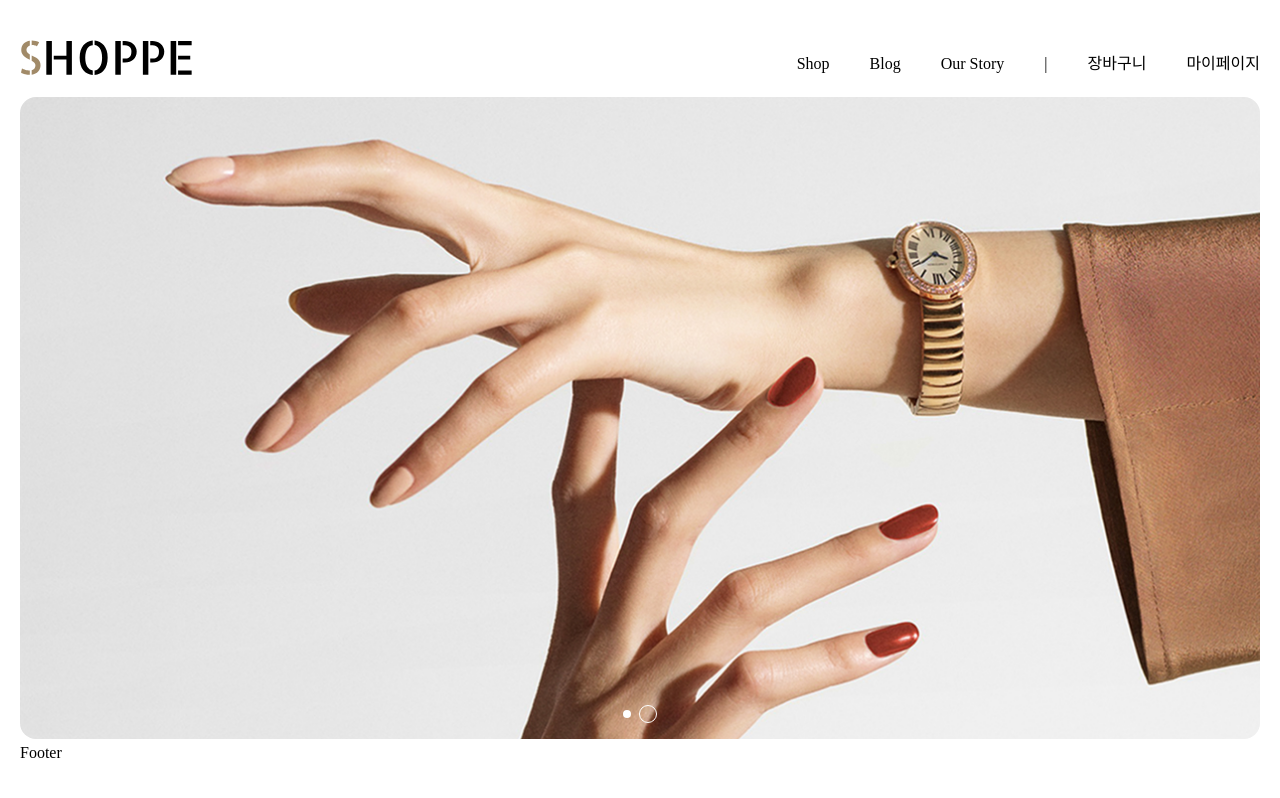
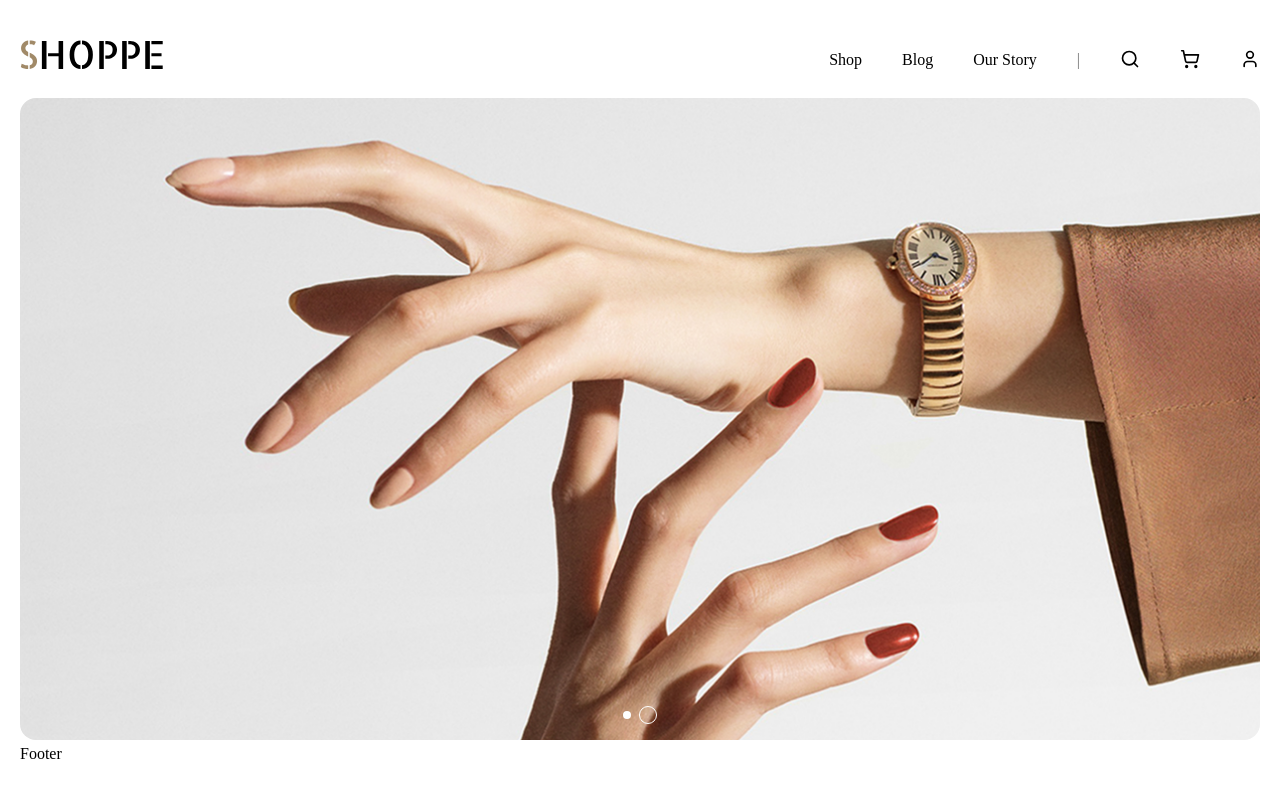
Before and after one commit to yyeonkim/ureca-shop, a React (Vite) app: page / in a window 1280 px wide. Built offline with nearby package versions, Linux system fonts and the light colour scheme.

Commit message:
style: 네비게이션 바 스타일 수정

```diff
--- a/package.json
+++ b/package.json
@@ -12,6 +12,7 @@
   "dependencies": {
     "axios": "^1.8.4",
     "json-server": "^1.0.0-beta.3",
+    "lucide-react": "^0.487.0",
     "path": "^0.12.7",
     "react": "^19.0.0",
     "react-dom": "^19.0.0",
--- a/src/components/layout/Header.jsx
+++ b/src/components/layout/Header.jsx
@@ -1,4 +1,5 @@
 import styles from "@/styles/Header.module.css";
+import { Search, ShoppingCart, User } from "lucide-react";
 import { NavLink } from "react-router";
 
 function Header() {
@@ -22,8 +23,15 @@ function Header() {
             Our Story
           </NavLink>
           <span>|</span>
-          <NavLink>장바구니</NavLink>
-          <NavLink>마이페이지</NavLink>
+          <NavLink to="#">
+            <Search size={20} />
+          </NavLink>
+          <NavLink to="#">
+            <ShoppingCart size={20} />
+          </NavLink>
+          <NavLink to="#">
+            <User size={20} />
+          </NavLink>
         </div>
       </nav>
     </header>
--- a/src/index.css
+++ b/src/index.css
@@ -1,7 +1,6 @@
 @charset "utf-8";
 @import url("https://cdnjs.cloudflare.com/ajax/libs/meyer-reset/2.0/reset.min.css");
 @import url("https://fonts.googleapis.com/css2?family=Noto+Sans+KR:wght@400..700&display=swap");
-@import url("https://cdnjs.cloudflare.com/ajax/libs/font-awesome/6.7.2/css/all.min.css");
 
 :root {
   font-size: 10px;
--- a/src/routes/pages/MainPage.jsx
+++ b/src/routes/pages/MainPage.jsx
@@ -1,6 +1,17 @@
 import styles from "@/styles/Main.module.css";
 import { Autoplay, Navigation, Pagination } from "swiper/modules";
 import { Swiper, SwiperSlide } from "swiper/react";
+
+const slideImgs = [
+  {
+    src: "/slides/slide1.jpg",
+    alt: "Gold big hoops",
+  },
+  {
+    src: "/slides/slide2.jpg",
+    alt: "Fast fashion, and faster fashion",
+  },
+];
 
 export default function MainPage() {
   return (
@@ -19,12 +30,11 @@ export default function MainPage() {
         modules={[Autoplay, Pagination, Navigation]}
         className={styles.swiper}
       >
-        <SwiperSlide>
-          <img src="/slides/slide1.jpg" alt="Gold big hoops" />
-        </SwiperSlide>
-        <SwiperSlide>
-          <img src="/slides/slide2.jpg" alt="Fast fashion, and faster fashion" />
-        </SwiperSlide>
+        {slideImgs.map((slide) => (
+          <SwiperSlide>
+            <img src={slide.src} alt={slide.alt} />
+          </SwiperSlide>
+        ))}
       </Swiper>
     </div>
   );
--- a/src/styles/Header.module.css
+++ b/src/styles/Header.module.css
@@ -1,12 +1,13 @@
 .hd nav {
   display: flex;
-
+  align-items: center;
   justify-content: space-between;
   padding-top: 4rem;
+  padding-bottom: 2rem;
 }
 
 .hd nav h1 img {
-  height: 3.6rem;
+  height: 3rem;
   width: auto;
 }
 
@@ -16,11 +17,14 @@
   gap: 4rem;
 }
 
-.hd nav > div a,
 .hd nav > div span {
-  display: block;
-  padding-bottom: 2rem;
-  padding-top: 1rem;
+  color: #707070;
+}
+
+/* NavLink */
+.hd nav > div a {
+  display: flex;
+  align-items: center;
 }
 
 .hd .active {
```
Also changed, not shown: 1 other file (tests, documents, lock files or other folders).
